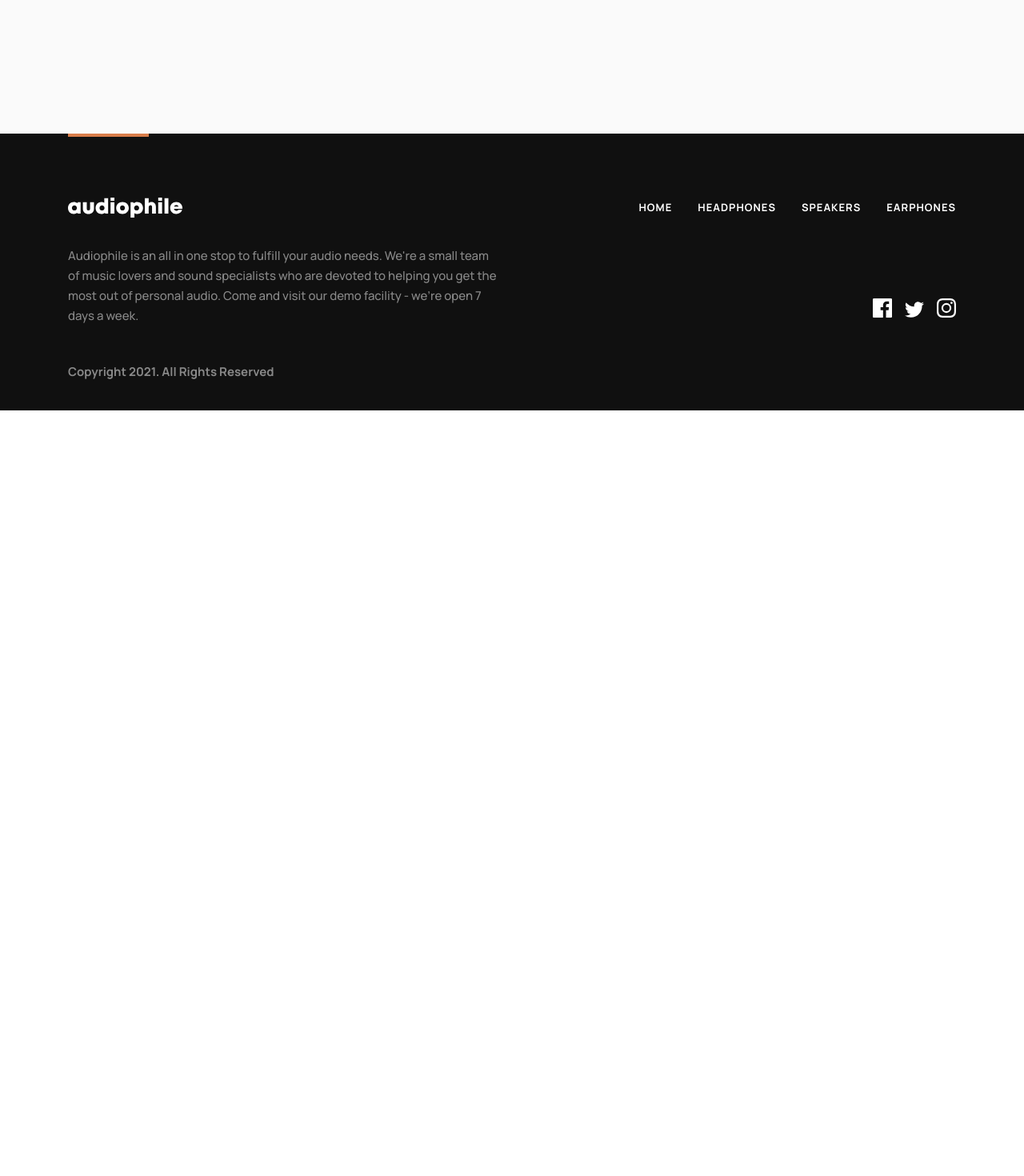
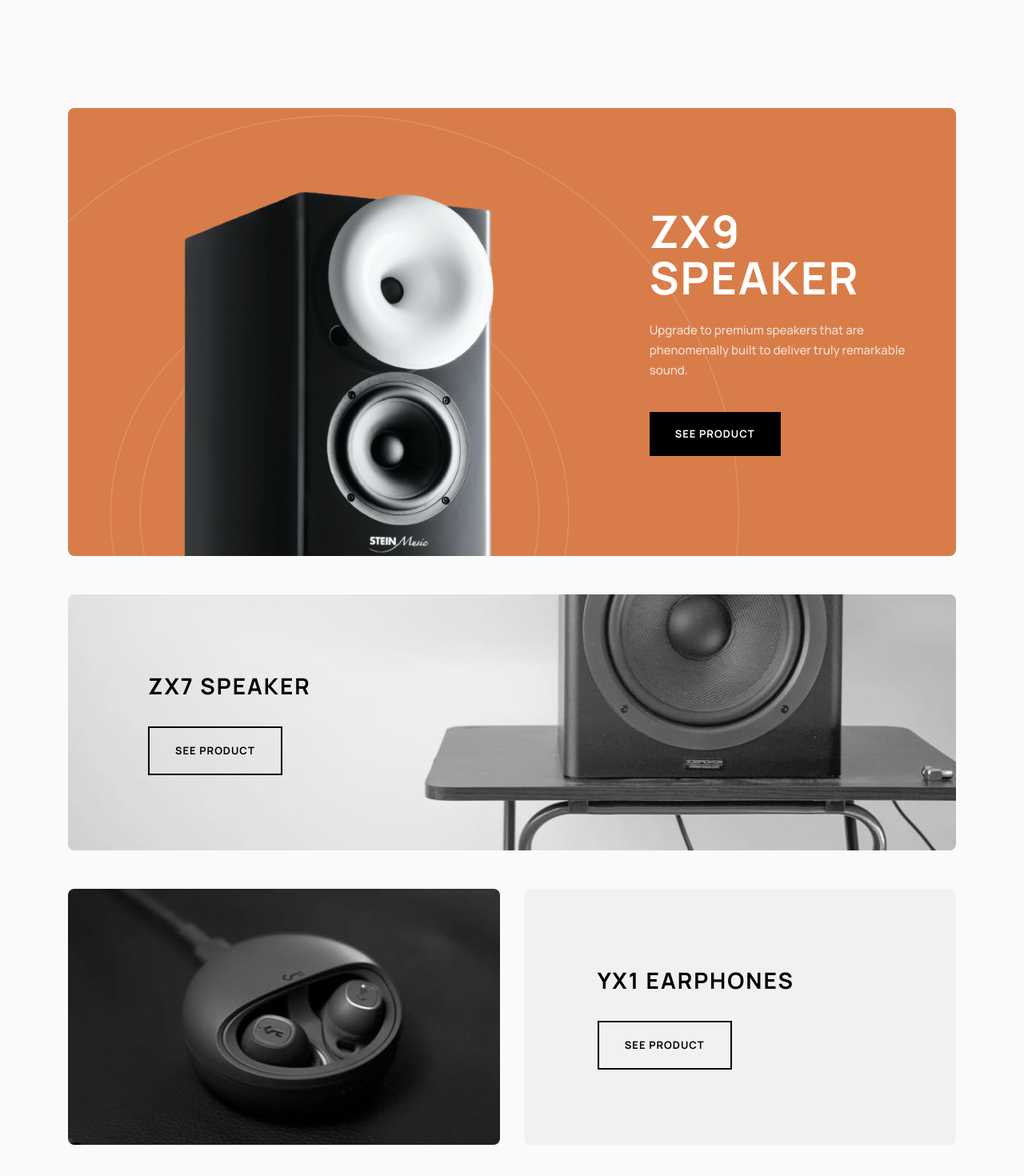
Before and after one commit to davidthus/audiophile-ecommerce, a React (Create React App) app: page / in a window 1280 px wide. Shown: the part 1157-2627 px from the top of the page at 80% size. Before the commit the page ends 1670 px from the top, so only its background shows below. Built offline with nearby package versions, Linux system fonts and the light colour scheme.

Commit message:
finish desktop home products section

```diff
--- a/src/components/CategoryLinks/CategoryLinks.style.ts
+++ b/src/components/CategoryLinks/CategoryLinks.style.ts
@@ -23,11 +23,11 @@ export const LinkHeading = styled.h6`
   ${HeadingSix}
   color: #000;
   text-align: center;
-  align-self: end;
+  align-self: start;
 `;
 
 export const LinkImg = styled.img`
-  height: 160px;
+  height: 180px;
   width: auto;
   align-self: end;
   justify-self: center;
--- /dev/null
+++ b/src/components/HomeProducts/HomeProducts.style.ts
@@ -0,0 +1,103 @@
+import styled from "styled-components";
+import speaker7Src from "../../assets/home/desktop/image-speaker-zx7.jpg";
+import speaker9Src from "../../assets/home/desktop/image-speaker-zx9.png";
+import circlePattern from "../../assets/home/desktop/pattern-circles.svg";
+import {
+  HeadingFour,
+  HeadingOne,
+  Overline,
+  Subtitle,
+} from "../../shared/typography";
+
+export const Container = styled.section`
+  display: grid;
+  width: 100%;
+  grid-template: 560px 320px 320px / 1fr 1fr;
+  margin-top: 168px;
+  column-gap: 30px;
+  row-gap: 48px;
+`;
+
+export const TopSection = styled.div`
+  display: flex;
+  justify-content: flex-end;
+  align-items: center;
+  padding-right: 3%;
+  grid-area: 1 / 1 / span 1 / -1;
+  background-color: #d87d4a;
+  background-image: url(${speaker9Src}), url(${circlePattern});
+  background-repeat: no-repeat;
+  background-size: 35%, 90%;
+  background-position: bottom -1rem left 20%, left -10rem bottom -28rem;
+  border-radius: 8px;
+`;
+
+export const TopSectionArticle = styled.article`
+  max-width: 350px;
+  display: flex;
+  flex-direction: column;
+  width: 100%;
+`;
+
+export const MiddleSectionArticle = styled.section`
+  border-radius: 8px;
+  grid-area: 2 / 1 / span 1 / -1;
+  display: flex;
+  flex-direction: column;
+  padding-left: 9%;
+  justify-content: center;
+  background-image: url(${speaker7Src});
+  background-repeat: no-repeat;
+  background-size: cover;
+  background-position: center left;
+`;
+
+export const SecondaryHeading = styled.h3`
+  ${HeadingFour}
+  color: #000;
+  margin-bottom: 32px;
+`;
+
+export const Heading = styled.h2`
+  ${HeadingOne}
+  color: #FFF;
+  margin-bottom: 24px;
+`;
+
+export const Description = styled.p`
+  ${Subtitle}
+  color: #fff;
+  mix-blend-mode: normal;
+  opacity: 0.75;
+  margin-bottom: 40px;
+`;
+
+export const CTA = styled.button`
+  ${Overline}
+  padding: 15px 2rem;
+  background-color: #000;
+  color: #fff;
+  border: none;
+  cursor: pointer;
+  transition: 0.4s;
+  width: fit-content;
+
+  &:hover {
+    background-color: #4c4c4c;
+    color: #fff;
+  }
+`;
+
+export const BottomLeft = styled.img`
+  grid-area: -2 / 1 / -1 / span 1;
+  border-radius: 8px;
+`;
+
+export const BottomRight = styled.article`
+  border-radius: 8px;
+  background-color: #f1f1f1;
+  display: flex;
+  flex-direction: column;
+  justify-content: center;
+  padding-left: 17%;
+`;
--- /dev/null
+++ b/src/components/HomeProducts/HomeProducts.tsx
@@ -0,0 +1,48 @@
+import React from "react";
+import earphonesSrc from "../../assets/home/desktop/image-earphones-yx1.jpg";
+import { Button2 } from "../../shared/buttons";
+
+import {
+  BottomLeft,
+  BottomRight,
+  Container,
+  CTA,
+  Description,
+  Heading,
+  MiddleSectionArticle,
+  SecondaryHeading,
+  TopSection,
+  TopSectionArticle,
+} from "./HomeProducts.style";
+
+function HomeProducts() {
+  return (
+    <Container>
+      <TopSection>
+        <TopSectionArticle>
+          <Heading>ZX9 SPEAKER</Heading>
+          <Description>
+            Upgrade to premium speakers that are phenomenally built to deliver
+            truly remarkable sound.
+          </Description>
+          <CTA>See Product</CTA>
+        </TopSectionArticle>
+      </TopSection>
+      <MiddleSectionArticle>
+        <SecondaryHeading>ZX7 SPEAKER</SecondaryHeading>
+        <div>
+          <Button2>See Product</Button2>
+        </div>
+      </MiddleSectionArticle>
+      <BottomLeft src={earphonesSrc} alt="yx1 earphones" />
+      <BottomRight>
+        <SecondaryHeading>YX1 EARPHONES</SecondaryHeading>
+        <div>
+          <Button2>See Product</Button2>
+        </div>
+      </BottomRight>
+    </Container>
+  );
+}
+
+export default HomeProducts;
--- a/src/components/index.ts
+++ b/src/components/index.ts
@@ -1,2 +1,3 @@
 export { default as CategoryLinks } from "./CategoryLinks/CategoryLinks";
 export { default as Hero } from "./Hero/Hero";
+export { default as HomeProducts } from "./HomeProducts/HomeProducts";
--- a/src/pages/Home/Home.tsx
+++ b/src/pages/Home/Home.tsx
@@ -1,5 +1,5 @@
 import React from "react";
-import { CategoryLinks, Hero } from "../../components";
+import { CategoryLinks, Hero, HomeProducts } from "../../components";
 import { ContentWrapper, PageContainer } from "./Home.style";
 
 function Home() {
@@ -8,6 +8,7 @@ function Home() {
       <Hero />
       <ContentWrapper>
         <CategoryLinks />
+        <HomeProducts />
       </ContentWrapper>
     </PageContainer>
   );
--- a/src/shared/buttons.ts
+++ b/src/shared/buttons.ts
@@ -18,9 +18,8 @@ export const Button2 = styled.button`
   ${Overline}
   padding: 1rem 2rem;
   border: 2px solid #000;
-  background-color: #fff;
+  background-color: transparent;
   color: #000;
-  border: none;
   cursor: pointer;
   transition: 0.4s;
 
```
